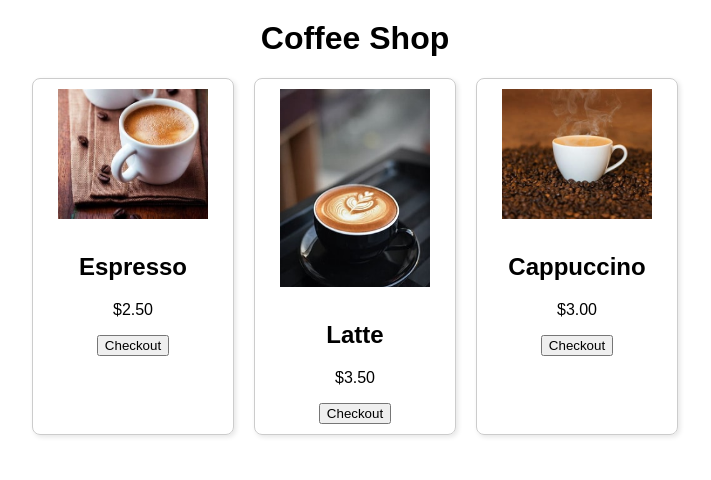
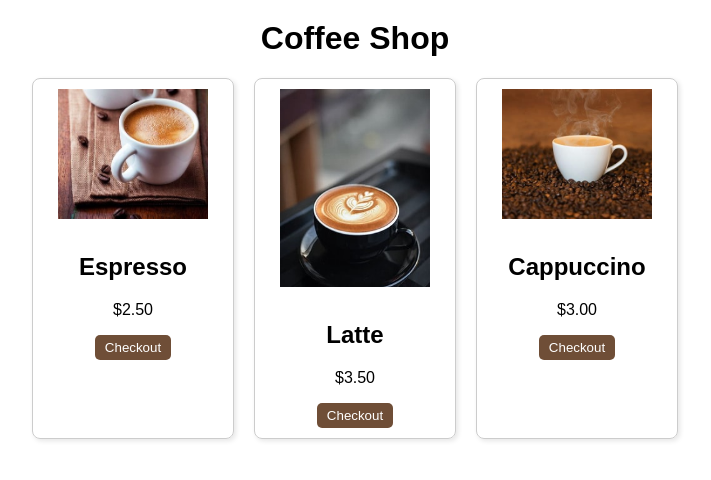
Before and after one commit to AungSanNCI/coffee-shop2, a React (Create React App) app: page / in a window 1280 px wide. Shown: the top 480 px of the page, without its empty margins (285-996 px from the left). Built offline with nearby package versions, Linux system fonts and the light colour scheme.

Commit message:
Update App.css
rollback

```diff
--- a/src/App.css
+++ b/src/App.css
@@ -1,3 +1,46 @@
+.App {
+  text-align: center;
+  font-family: Arial, sans-serif;
+}
+
+h1 {
+  margin-top: 20px;
+}
+
+.products {
+  display: flex;
+  gap: 20px;
+  flex-wrap: wrap;
+  justify-content: center;
+  margin-top: 20px;
+}
+
+.product-card {
+  border: 1px solid #ccc;
+  padding: 10px;
+  text-align: center;
+  border-radius: 8px;
+  width: 180px;
+  box-shadow: 2px 2px 5px rgba(0,0,0,0.1);
+}
+
+.product-card img {
+  margin-bottom: 10px;
+}
+
+button {
+  background-color: #6f4e37;
+  color: white;
+  border: none;
+  padding: 5px 10px;
+  border-radius: 5px;
+  cursor: pointer;
+}
+
+button:hover {
+  background-color: #8b5e3c;
+}
+============================================
 .App {
   text-align: center;
   font-family: Arial, sans-serif;
@@ -54,3 +97,18 @@ h1 {
 .product-card img {
   margin-bottom: 10px;
 }
+
+/* Buttons */
+button {
+  background-color: #6f4e37;
+  color: white;
+  border: none;
+  padding: 5px 10px;
+  border-radius: 5px;
+  cursor: pointer;
+  transition: background-color 0.3s;
+}
+
+button:hover {
+  background-color: #8b5e3c;
+}
```
